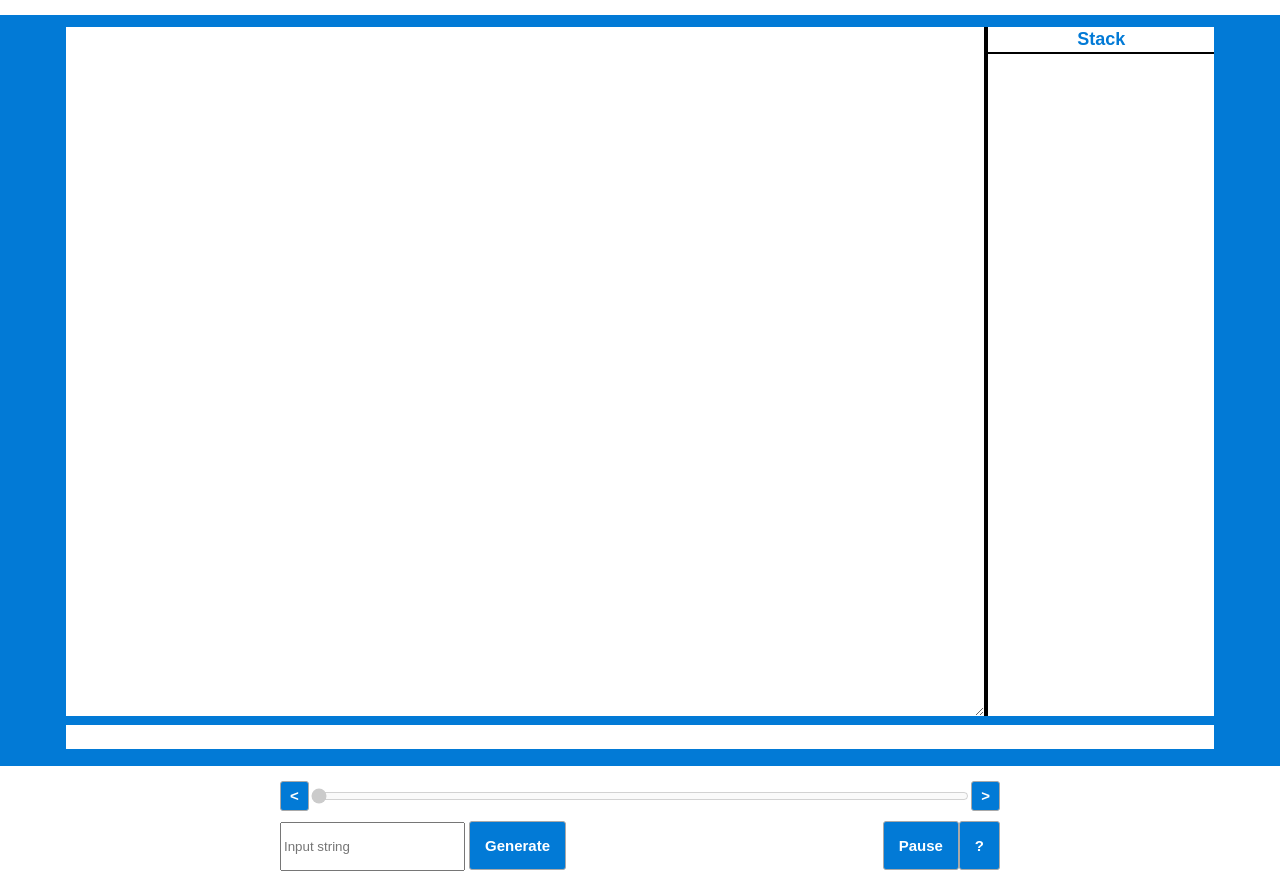
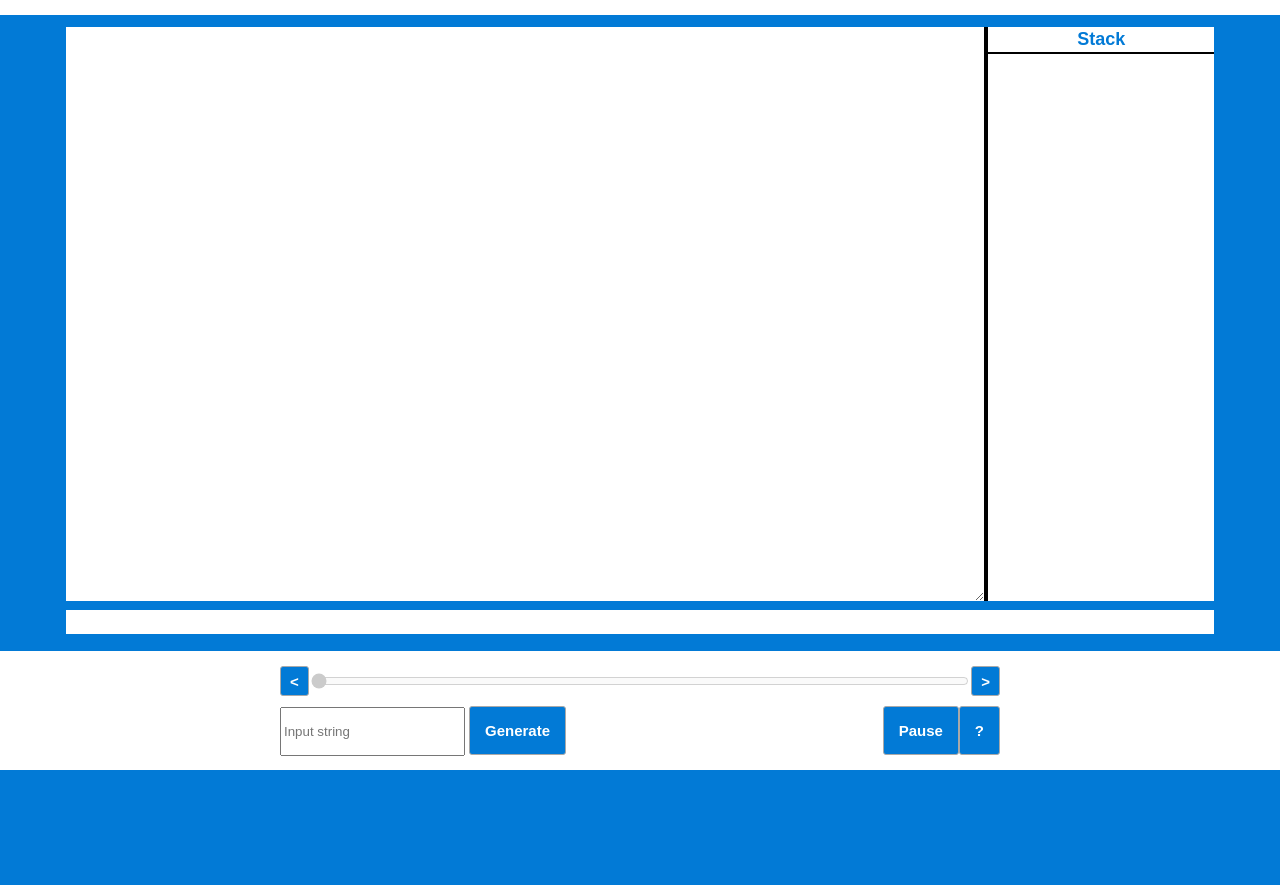
Before and after one commit to doritosxxx/algo-visualization, a website built with webpack: page src/index.html in a window 1280 px wide. Shown: the part 55-940 px from the top of the page. After the commit the page ends 825 px from the top, so only its background shows below. Built offline with nearby package versions, Linux system fonts and the light colour scheme.

Commit message:
Fixed frame ratio

```diff
--- a/src/index.html
+++ b/src/index.html
@@ -12,7 +12,7 @@
         </header>
         <content>
             <div id="frame">
-                <div class="ratio-5x3">
+                <div class="ratio-2x1">
                     <div class="proportional split-panel">
                         <div class="split-panel__left layout-container board">
                             <svg id="svg" width="1000" height="600" viewBox="0 0 1000 600"></svg>
--- a/src/static/main.css
+++ b/src/static/main.css
@@ -90,6 +90,14 @@ content {
     height: 0;
 }
 
+.ratio-2x1 {
+	position: relative;
+    width: 100%;
+    padding-bottom: 50%;
+    float: left;
+    height: 0;
+}
+
 .proportional {
     width: 100%;
     height: 100%;
```
